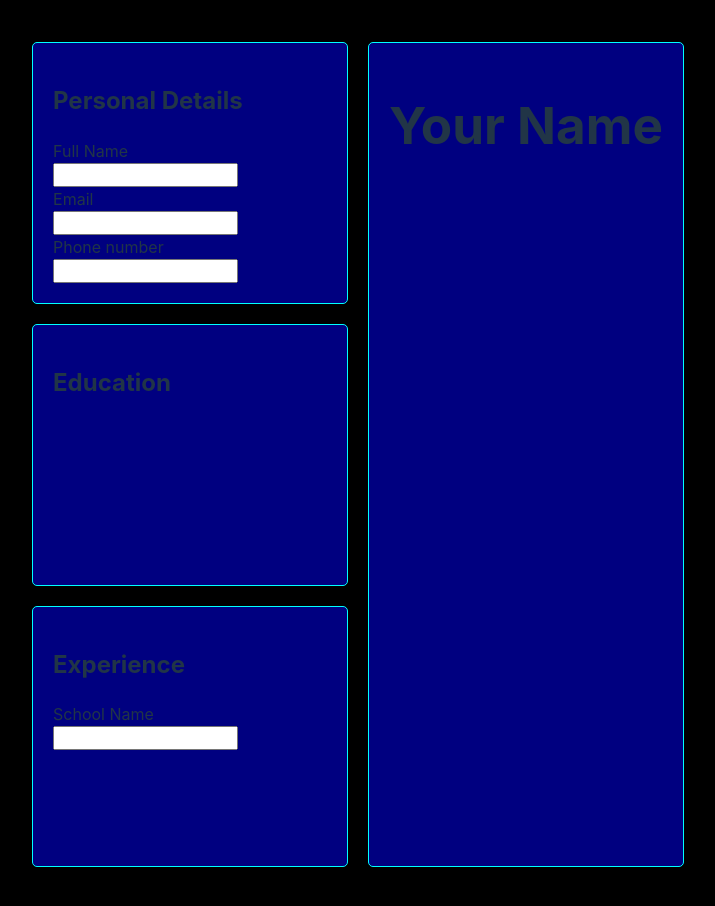
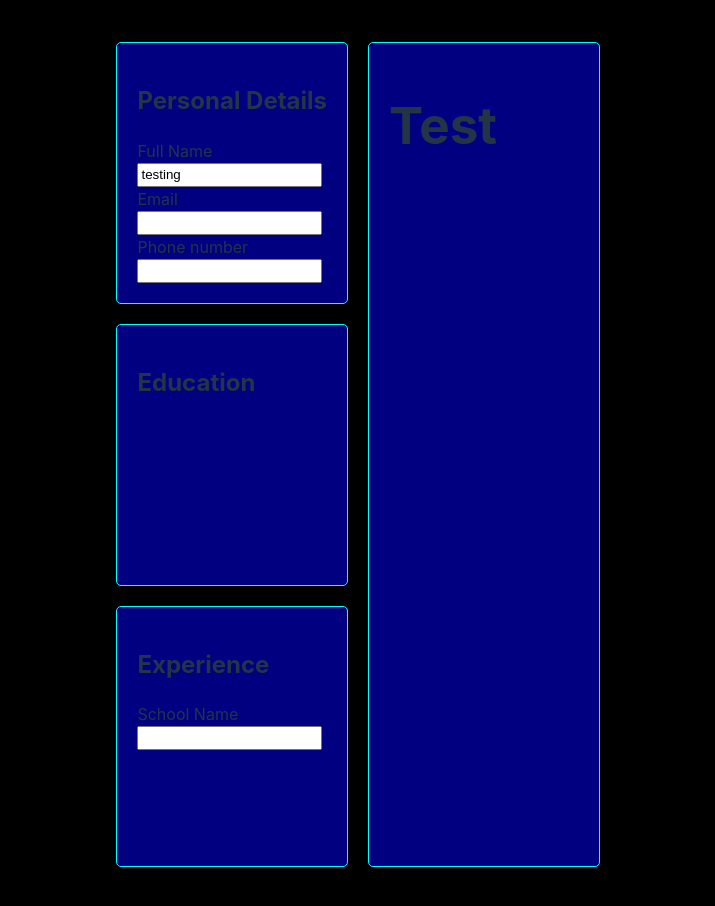
Before and after one commit to xzllzx/the-odin-project, a React (Vite) app in the folder react-cv-application/: page / in a window 1280 px wide. Shown: the top 906 px of the page, without its empty margins (282-997 px from the left). Built offline with nearby package versions, Linux system fonts and the light colour scheme.

Commit message:
Turned input into a controlled component

```diff
--- a/react-cv-application/src/GeneralInfo.jsx
+++ b/react-cv-application/src/GeneralInfo.jsx
@@ -1,17 +1,30 @@
-function General() {
+import { useState } from "react";
+
+function GeneralInformation() {}
+
+function GeneralInput() {
+  const [fullName, setFullName] = useState("testing");
+
+  function handleNameChange(e) {
+    setFullName(e.target.value);
+  }
+
   return (
     <div className="general container">
       <h2>Personal Details</h2>
       <form>
-        <label for="full-name">
-          Full Name
-          <input type="text" id="full-name" name="full-name" required></input>
-        </label>
-        <label for="email">
+        <LabelledInput
+          id="full-name"
+          attributeName="Full Name"
+          type="text"
+          value={fullName}
+          handleChange={handleNameChange}
+        />
+        <label htmlFor="email">
           Email
           <input type="email" id="email" name="email" required></input>
         </label>
-        <label for="phone-number">
+        <label htmlFor="phone-number">
           Phone number
           <input
             type="tel"
@@ -25,12 +38,28 @@ function General() {
   );
 }
 
+function LabelledInput({ id, attributeName, type, value, handleChange }) {
+  return (
+    <label htmlFor={id}>
+      {attributeName}
+      <input
+        type={type}
+        id={id}
+        name={id}
+        value={value}
+        required
+        onChange={handleChange}
+      ></input>
+    </label>
+  );
+}
+
 function ResumeHeader() {
   return (
     <>
-      <h1>Your Name</h1>
+      <h1>Test</h1>
     </>
   );
 }
 
-export { General, ResumeHeader };
+export { GeneralInput, ResumeHeader };
--- a/react-cv-application/src/Input.jsx
+++ b/react-cv-application/src/Input.jsx
@@ -1,11 +1,11 @@
-import { General } from "./GeneralInfo";
+import { GeneralInput } from "./GeneralInfo";
 import { EducationInput } from "./Education";
 import { ExperienceInput } from "./Experience";
 
 function InputContainer() {
   return (
     <>
-      <General />
+      <GeneralInput />
       <EducationInput />
       <ExperienceInput />
     </>
```
